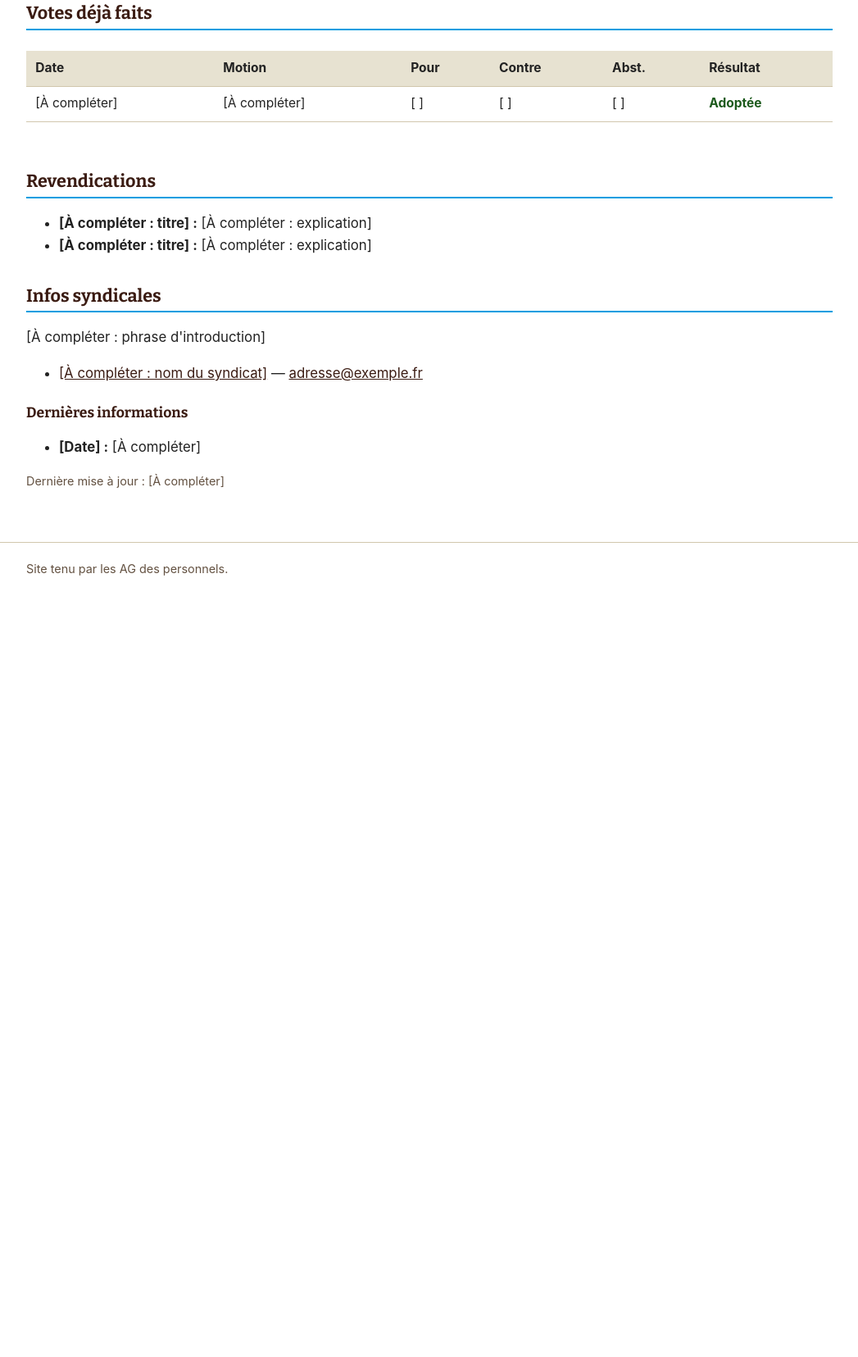
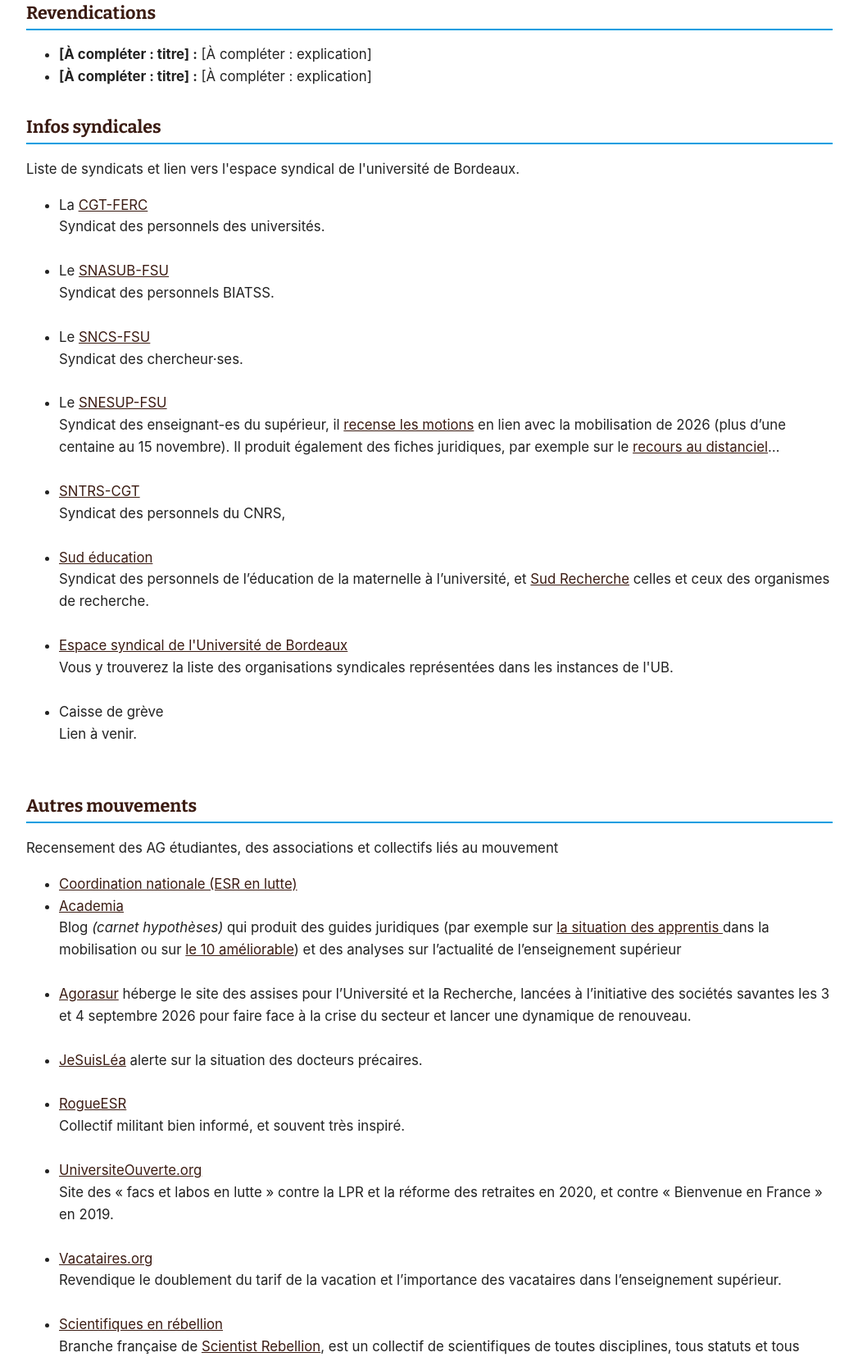
Before and after one commit to ag-personnels-ubx/ag-personnels-ubx.github.io, a plain HTML site: page infos.html in a window 1280 px wide. Shown: the part 322-1977 px from the top of the page at 82% size, without its empty margins (116-1163 px from the left). Before the commit the page ends 1047 px from the top, so only its background shows below. Drawn offline with nearby package versions, Linux system fonts and the light colour scheme.

Commit message:
Update infos.html
Liste de liens (syndicats, uni pop, AG et associations)

```diff
--- a/infos.html
+++ b/infos.html
@@ -14,9 +14,8 @@
   PAGE : INFORMATIONS GÉNÉRALES
   ---------------------------------------------------------------------
   Trois parties :
-    1. Votes déjà faits   (tableau)
-    2. Revendications     (liste)
-    3. Infos syndicales   (liste de liens et contacts)
+    1. Revendications     (liste)
+    2. Infos syndicales   (liste de liens et contacts)
 
   TABLEAU DES VOTES :
     - Une ligne <tr> ... </tr> par vote, la plus récente en haut.
@@ -39,36 +38,7 @@
     <a href="#syndicats">Infos syndicales</a>
   </p>
 
-  <!-- ============ 1. VOTES DÉJÀ FAITS ============ -->
-  <h2 id="votes">Votes déjà faits</h2>
-
-  <div class="tableau-conteneur">
-    <table>
-      <thead>
-        <tr>
-          <th>Date</th>
-          <th>Motion</th>
-          <th>Pour</th>
-          <th>Contre</th>
-          <th>Abst.</th>
-          <th>Résultat</th>
-        </tr>
-      </thead>
-      <tbody>
-        <!-- ---------- Un vote = une ligne ---------- -->
-        <tr>
-          <td>[À compléter]</td>
-          <td>[À compléter]</td>
-          <td>[ ]</td>
-          <td>[ ]</td>
-          <td>[ ]</td>
-          <td><span class="adopte">Adoptée</span></td>
-        </tr>
-      </tbody>
-    </table>
-  </div>
-
-  <!-- ============ 2. REVENDICATIONS ============
+  <!-- ============ 1. REVENDICATIONS ============
        Une ligne <li> par revendication.
        <strong>...</strong> met le début en gras (le titre de la revendication). -->
   <h2 id="revendications">Revendications</h2>
@@ -77,15 +47,60 @@
     <li><strong>[À compléter : titre] :</strong> [À compléter : explication]</li>
   </ul>
 
-  <!-- ============ 3. INFOS SYNDICALES ============
+  <!-- ============ 2. INFOS ============
        Pour chaque organisation : nom, lien vers son site, contact.
        Remplacez https://exemple.fr par l'adresse du site
        et adresse@exemple.fr par l'adresse e-mail (aux deux endroits). -->
   <h2 id="syndicats">Infos syndicales</h2>
-  <p>[À compléter : phrase d'introduction]</p>
+  <p>Liste de syndicats et lien vers l'espace syndical de l'université de Bordeaux.</p>
   <ul>
-    <li><a href="https://exemple.fr">[À compléter : nom du syndicat]</a> — <a href="mailto:adresse@exemple.fr">adresse@exemple.fr</a></li>
+        <li>La <a href="https://www.ferc-cgt.org/">CGT-FERC</a><br>Syndicat des personnels des universités.<br><br></li>
+
+    <li>Le <a href="https://snasub.fsu.fr/">SNASUB-FSU</a><br>Syndicat des personnels BIATSS.<br><br></li>
+
+    <li>Le <a href="https://sncs.fr/">SNCS-FSU</a><br>Syndicat des chercheur·ses.<br><br></li>
+
+    <li>Le <a href="https://snesup.fr/">SNESUP-FSU</a><br>Syndicat des enseignant-es du supérieur, il <a href="https://www.snesup.fr/motions-votees-dans-nos-etablissements">recense les motions</a> en lien avec la mobilisation de 2026 (plus d’une centaine au 15 novembre). Il produit également des fiches juridiques, par exemple sur le <a href="https://www.snesup.fr/actualites/presse/communiques-nationaux/reglementation-en-matiere-de-recours-au-distanciel-courrier">recours au distanciel</a>… <br><br></li>
+
+    <li><a href="https://web.sntrscgt.fr/">SNTRS-CGT</a> <br>Syndicat des personnels du CNRS, <br><br></li>
+
+    <li><a href="https://www.sudeducation.org/">Sud éducation</a><br>Syndicat des personnels de l’éducation de la maternelle à l’université, et <a href="https://www.sud-recherche.org/SPIPprod/">Sud Recherche</a> celles et ceux des organismes de recherche.<br><br></li>
+
+    <li><a href="https://www.u-bordeaux.fr/universite/organisation-et-fonctionnement/espace-syndical">Espace syndical de l'Université de Bordeaux</a><br>Vous y trouverez la liste des organisations syndicales représentées dans les instances de l'UB.<br><br></li>
+
+    <li>Caisse de grève<br>Lien à venir.<br><br></li>
   </ul>
+
+  <h2 id="ags">Autres mouvements</h2>
+  <p>Recensement des AG étudiantes, des associations et collectifs liés au mouvement</p>
+  <ul>
+    <li><a href="https://esr-en-lutte.fr">Coordination nationale (ESR en lutte)</a><br></li>
+
+    <li><a href="https://academia.hypotheses.org/">Academia</a><br>Blog <em>(carnet hypothèses)</em> qui produit des guides juridiques (par exemple sur <a href="https://academia.hypotheses.org/67121">la situation des apprentis </a>dans la mobilisation ou sur <a href="https://academia.hypotheses.org/67172">le 10 améliorable</a>) et des analyses sur l’actualité de l’enseignement supérieur<br><br></li>
+
+    <li><a href="https://agorasur.fr/assises-pour-luniversite-et-pour-la-recherche/">Agorasur</a> héberge le site des assises pour l’Université et la Recherche, lancées à l’initiative des sociétés savantes les 3 et 4 septembre 2026 pour faire face à la crise du secteur et lancer une dynamique de renouveau.<br><br></li>
+
+    <li><a href="https://jesuislea.fr/">JeSuisLéa</a> alerte sur la situation des docteurs précaires.<br><br></li>
+
+    <li><a href="https://rogueesr.fr/">RogueESR</a><br>Collectif militant bien informé, et souvent très inspiré.<br><br></li>
+
+    <li><a href="https://universiteouverte.org/">UniversiteOuverte.org</a> <br>Site des «&nbsp;facs et labos en lutte&nbsp;» contre la LPR et la réforme des retraites en 2020, et contre «&nbsp;Bienvenue en France&nbsp;» en 2019.<br><br></li>
+
+    <li><a href="https://www.vacataires.org/">Vacataires.org</a><br>Revendique le doublement du tarif de la vacation et l’importance des vacataires dans l’enseignement supérieur.<br><br></li>
+
+    <li><a href="https://scientifiquesenrebellion.fr/">Scientifiques en rébellion</a><br>Branche française de <a href="https://scientistrebellion.org/">Scientist Rebellion</a>, est un collectif de scientifiques de toutes disciplines, tous statuts et tous secteurs qui se mobilisent contre l’inaction face au dérèglement climatique et à l’effondrement de la biodiversité.<br><br></li>
+  </ul>
+
+  <h2 id="upop">Univeristés populaires</h2>
+  <p>Recensement des organisations et associations à l'échelle locale et nationale.</p>
+  <ul>
+    <li><a href="https://upbordeaux.fr/">Université Populaire de Bordeaux</a><br>L’Université Populaire de Bordeaux est une association d’éducation populaire politique. Elle œuvre à mobiliser, créer et diffuser des savoirs et des pratiques, permettant à toute personne d’acquérir de la puissance d’agir et d’œuvrer à la transformation sociale.<br><br></li>
+
+    <li>Université Populaire de Bordeaux Montaigne<br>Université populaire sur le campus de l'Université de Bordeaux Montaigne présente sur <a href="https://www.instagram.com/univpopulaire_bdxmontaigne">Instagram</a> et joignable par <a href="mailto:adresse@exemple.fr">adresse@exemple.fr</a><br><br></li>
+
+    <li>Université Populaire du Collège ST<br>Initiative de l'AG étudiante du collège ST, encore en développement et présente sur <a href="https://www.instagram.com/univ.pop.st.bdx?gwpx=MWtvaXl2YmkzNXFnOA==">Instagram</a>.<br><br></li>
+  </ul>
+
 
   <h3>Dernières informations</h3>
   <!-- Une ligne <li> par information, la plus récente en haut -->
```
